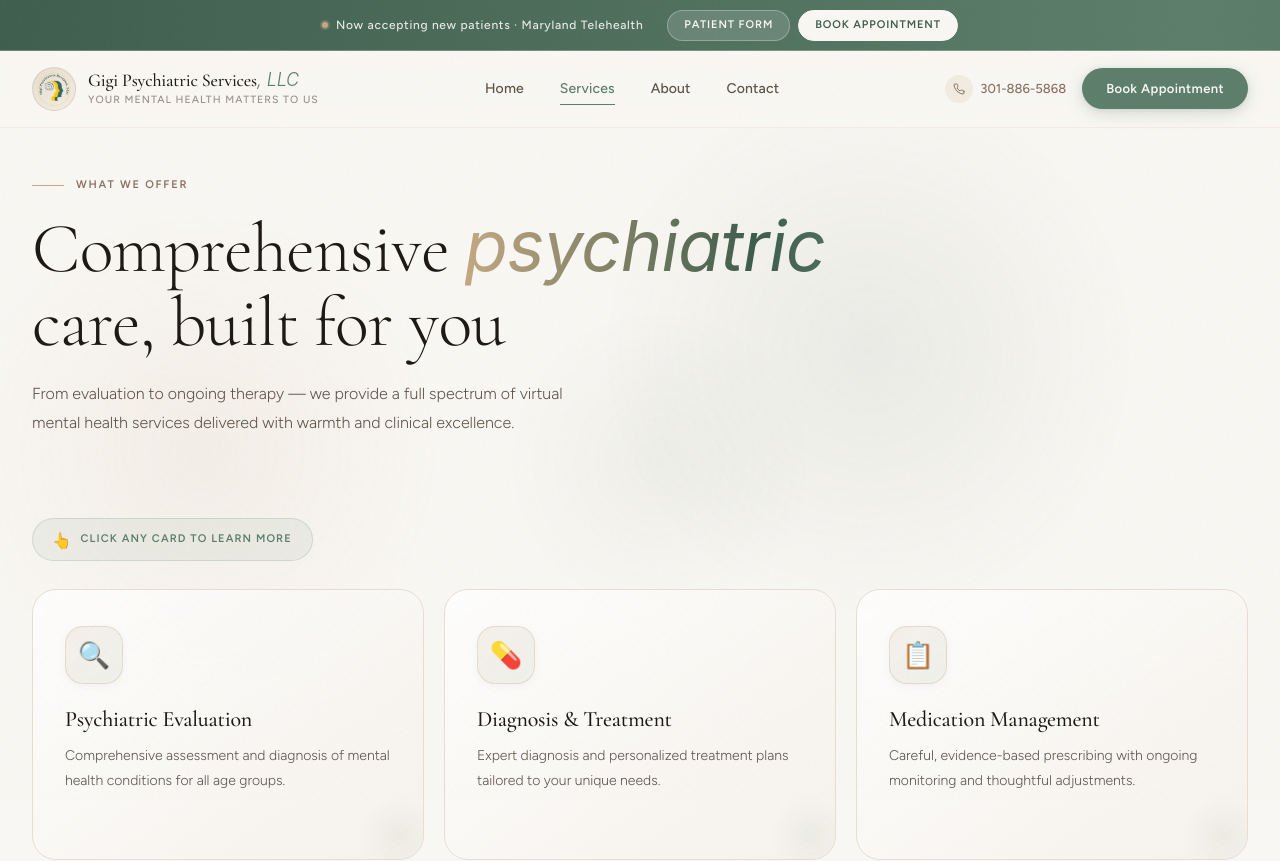
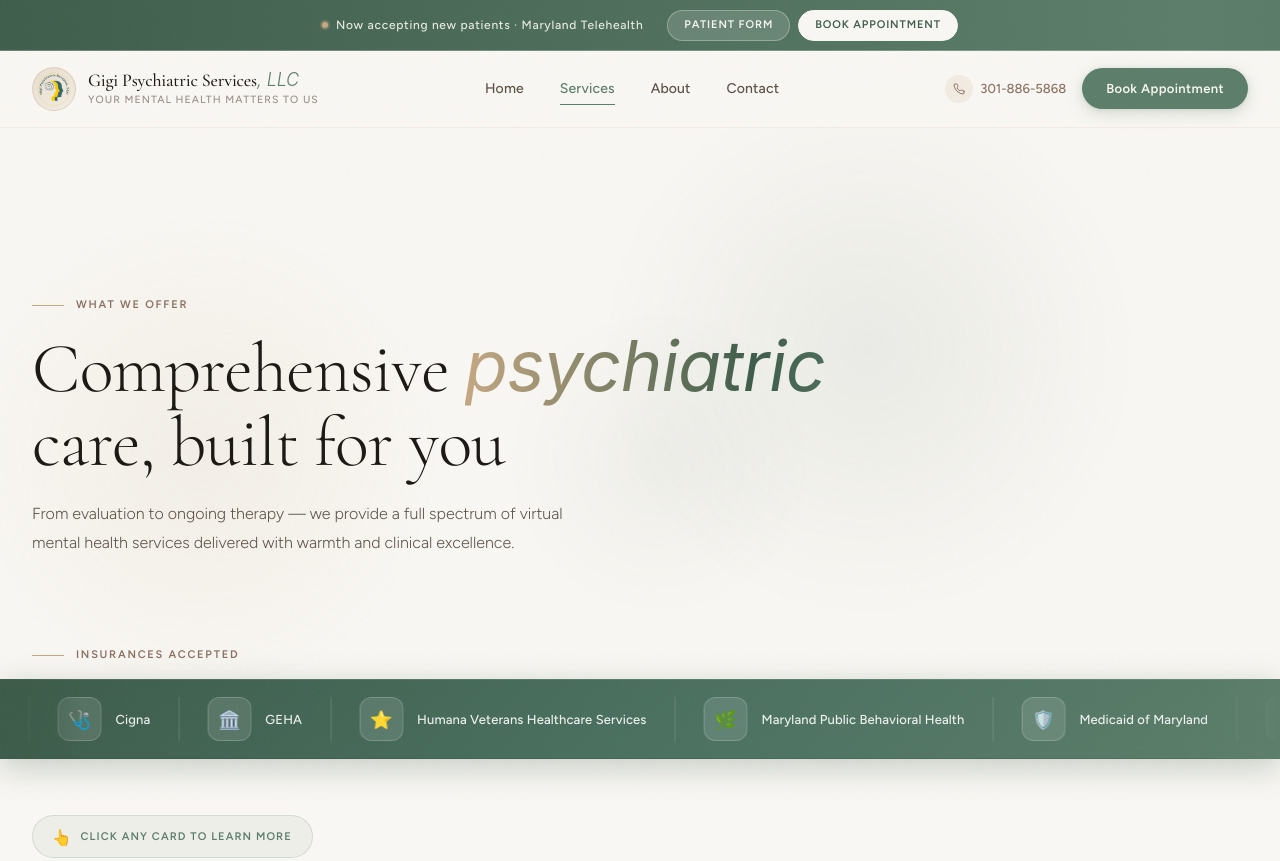
Before and after one commit to pkemani06/gigi-psychiatric-services, a React (Create React App) app in the folder frontend/: page /services in a window 1280 px wide. Shown: the top 861 px of the page. Built offline with nearby package versions, Linux system fonts and the light colour scheme.

Commit message:
add the insurances as the banneter top of services page

```diff
--- a/frontend/src/pages/services.jsx
+++ b/frontend/src/pages/services.jsx
@@ -249,6 +249,35 @@ const pageStyles = `
     background: linear-gradient(90deg, var(--sage-dk) 0%, var(--sage-lt) 40%, var(--gold) 60%, var(--sage-dk) 100%);
     background-size: 200% auto; -webkit-background-clip: text; -webkit-text-fill-color: transparent; background-clip: text;
     animation: shimmer 4s linear 1s infinite;
+  }
+
+  /* ── Insurance ticker ── */
+  @keyframes tickerScroll {
+    0%   { transform: translateX(0); }
+    100% { transform: translateX(-50%); }
+  }
+  .ticker-track {
+    display: flex; gap: 0;
+    animation: tickerScroll 32s linear infinite;
+    width: max-content;
+  }
+  .ticker-track:hover { animation-play-state: paused; }
+  .ticker-item {
+    display: flex; align-items: center; gap: 14px;
+    padding: 0 28px; flex-shrink: 0;
+    border-right: 1px solid rgba(255,255,255,0.15);
+  }
+  .ticker-logo-box {
+    width: 44px; height: 44px; border-radius: 12px;
+    background: rgba(255,255,255,0.12);
+    border: 1px solid rgba(255,255,255,0.2);
+    display: flex; align-items: center; justify-content: center;
+    font-size: 18px; flex-shrink: 0;
+    backdrop-filter: blur(8px);
+  }
+  .ticker-name {
+    font-family: 'Figtree', sans-serif; font-size: 13px; font-weight: 500;
+    color: rgba(255,255,255,0.9); white-space: nowrap; letter-spacing: 0.01em;
   }
 
   .dark-band { background: var(--sage-dk); position: relative; overflow: hidden; }
@@ -525,8 +554,8 @@ export default function ServicesPage() {
         <Navbar />
 
         {/* ═══ HERO ═══ */}
-        <section style={{ position: "relative", zIndex: 1, paddingTop: 20 }}>
-          <div style={{ maxWidth: 1280, margin: "0 auto", padding: "20px 32px 80px" }}>
+        <section style={{ position: "relative", zIndex: 1, paddingTop: 100 }}>
+          <div style={{ maxWidth: 1280, margin: "0 auto", padding: "60px 32px 80px" }}>
             <div className="svc-r1" style={{ marginBottom: 16 }}>
               <span className="section-eyebrow">What We Offer</span>
             </div>
@@ -538,6 +567,41 @@ export default function ServicesPage() {
             <p className="svc-r3" style={{ fontFamily: "'Figtree', sans-serif", fontSize: 16, fontWeight: 300, color: "var(--text-2)", lineHeight: 1.8, maxWidth: 560 }}>
               From evaluation to ongoing therapy — we provide a full spectrum of virtual mental health services delivered with warmth and clinical excellence.
             </p>
+          </div>
+        </section>
+
+        {/* ═══ INSURANCE TICKER ═══ */}
+        <section style={{ position: "relative", zIndex: 1, marginBottom: 56 }}>
+          <div style={{ maxWidth: 1280, margin: "0 auto", padding: "0 32px 16px" }}>
+            <span className="section-eyebrow">Insurances Accepted</span>
+          </div>
+          <div style={{ background: "linear-gradient(135deg, var(--sage-dk) 0%, #4a7060 50%, var(--sage) 100%)", overflow: "hidden", padding: "18px 0", position: "relative", boxShadow: "0 8px 32px rgba(61,92,74,0.28), inset 0 1px 0 rgba(255,255,255,0.1), inset 0 -1px 0 rgba(0,0,0,0.1)" }}>
+            <div style={{ position: "absolute", left: 0, top: 0, bottom: 0, width: 80, background: "linear-gradient(90deg, #3d5c4a, transparent)", zIndex: 2, pointerEvents: "none" }} />
+            <div style={{ position: "absolute", right: 0, top: 0, bottom: 0, width: 80, background: "linear-gradient(270deg, #5c7e6a, transparent)", zIndex: 2, pointerEvents: "none" }} />
+            <div style={{ overflow: "hidden" }}>
+              <div className="ticker-track">
+                {[...Array(2)].map((_, pass) =>
+                  [
+                    { name: "Aetna Health Plans", icon: "🏥" },
+                    { name: "Blue Cross Blue Shield MD · Carefirst", icon: "💙" },
+                    { name: "Cigna", icon: "🩺" },
+                    { name: "GEHA", icon: "🏛️" },
+                    { name: "Humana Veterans Healthcare Services", icon: "⭐" },
+                    { name: "Maryland Public Behavioral Health", icon: "🌿" },
+                    { name: "Medicaid of Maryland", icon: "🛡️" },
+                    { name: "Medicare DC Metro Area", icon: "🏙️" },
+                    { name: "Oxford Health Plan", icon: "📋" },
+                    { name: "Tricare East", icon: "🎖️" },
+                    { name: "United HealthCare of All States", icon: "🇺🇸" },
+                  ].map((ins, i) => (
+                    <div key={`${pass}-${i}`} className="ticker-item">
+                      <div className="ticker-logo-box">{ins.icon}</div>
+                      <span className="ticker-name">{ins.name}</span>
+                    </div>
+                  ))
+                )}
+              </div>
+            </div>
           </div>
         </section>
 
```
